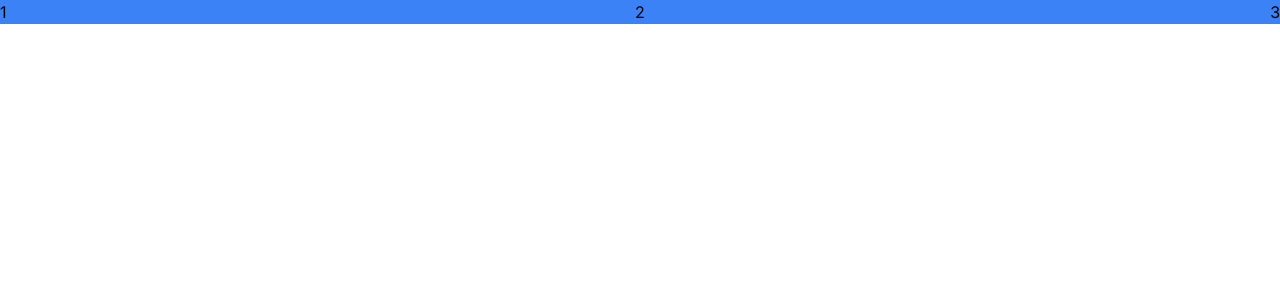
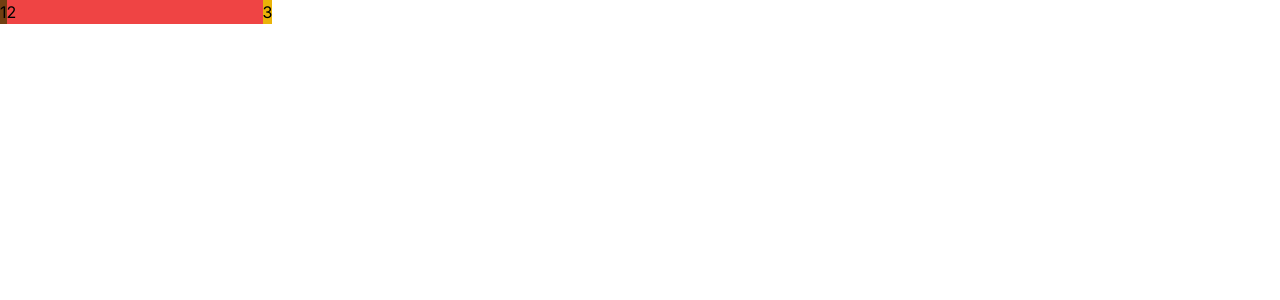
Before and after one commit to Joshardals/datablaze, a Next.js app: page / in a window 1280 px wide. Shown: the top 300 px of the page. Built offline with nearby package versions, Linux system fonts and the light colour scheme.

Commit message:
first commit

```diff
--- a/app/page.tsx
+++ b/app/page.tsx
@@ -1,9 +1,9 @@
 export default function Home() {
   return (
-    <main className="flex flex-wrap-reverse *:bg-blue-500">
-      <div className="flex-1">1</div>
-      <div className="flex-1">2</div>
-      <div>3</div>
+    <main className="flex">
+      <div className="bg-yellow-900">1</div>
+      <div className=" flex-initial w-64 bg-red-500">2</div>
+      <div className=" bg-yellow-500">3</div>
     </main>
   );
 }
```
